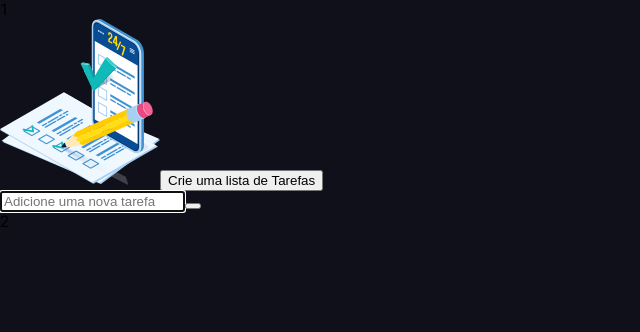
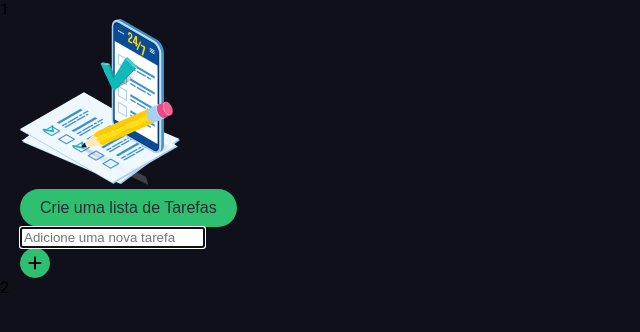
Before and after one commit to HernanyBastos/organizar-tarefas-angular, an Angular app: page / in a window 1280 px wide. Shown: the top 332 px of the page, without its empty margins (0-640 px from the left). Built offline with nearby package versions, Linux system fonts and the light colour scheme.

Commit message:
Estilização dos Botões

```diff
--- a/src/app/modules/to-do-list/pages/list/list.component.html
+++ b/src/app/modules/to-do-list/pages/list/list.component.html
@@ -6,7 +6,7 @@
     <div>
         <label class="input-label-text" for="inputValue">
             <input type="text" placeholder="Adicione uma nova tarefa" id="inputValue" autofocus>
-            <button class="btn btn-primary" title="Adicionar uma nova tarefa">
+            <button class="btn btn-primary-circle" title="Adicionar uma nova tarefa">
             </button>
         </label>
     </div>
--- a/src/scss/_index.scss
+++ b/src/scss/_index.scss
@@ -1,2 +1,4 @@
 @import "base/index";
+@import "component/index";
+@import "layout/index";
 @import "theme/index";
--- /dev/null
+++ b/src/scss/component/_button.scss
@@ -0,0 +1,56 @@
+.btn{
+    display: flex;
+    justify-content: center;
+    align-items: center;
+    transition: 0 5s;
+    border: none;
+    cursor: pointer;
+
+    &.btn-primary-circle, &.btn-primary{
+        color: var(--black-010);
+        background: var(--primary);
+
+        &:hover{
+            background: var(--primary-010);
+            color: var(--white);
+        }
+    }
+
+    &.btn-danger-circle, &.btn-danger{
+        color: var(--white);
+        background: var(--red);
+
+        &:hover{
+            background: var(--red-10);
+        }
+    }
+
+    &.btn-primary, &.btn-danger{
+        font-size: 16px;
+        border-radius: 50px;
+        padding: 10px 20px;
+    }
+
+    &.btn-primary-circle, &.btn-danger-circle{
+        width: 30px;
+        height: 30px;
+        border-radius: 50px;
+
+        &::after{
+            top: 1px;
+            position: relative;
+        }
+    }
+
+    &.btn-primary-circle{
+        &::after{
+            content: url('../../assets/icons/add.svg');
+        }
+    }
+
+    &.btn-danger-circle{
+        &::after{
+            content: url('../../assets/icons/delete.svg');
+        }
+    }
+}
--- /dev/null
+++ b/src/scss/component/_index.scss
@@ -0,0 +1 @@
+@use "button";
--- /dev/null
+++ b/src/scss/layout/_container.scss
@@ -0,0 +1,11 @@
+.container{
+    width: 350px;
+    padding: 0 20px;
+    position: relative;
+}
+
+@media(max-width: 750px){
+    .container{
+        width: 100%;
+    }
+}
--- /dev/null
+++ b/src/scss/layout/_index.scss
@@ -0,0 +1 @@
+@use "container";
```
Also changed, not shown: 1 other file (tests, documents, lock files or other folders).
